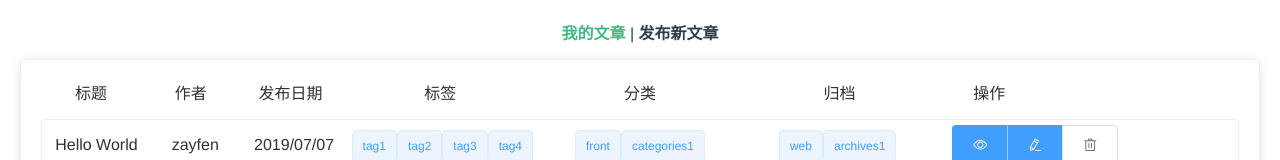
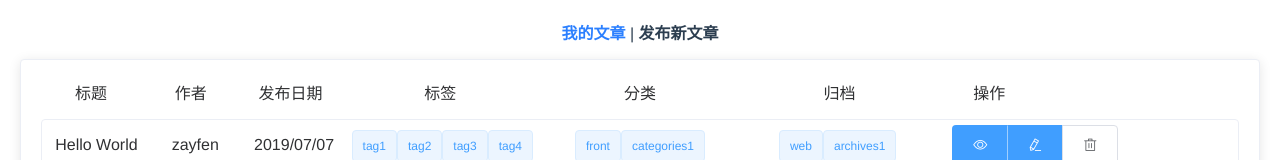
Before and after one commit to zayfen/Writer, a Vue app in the folder frontend/writer/: page / in a window 1280 px wide. Shown: the top 160 px of the page. Built offline with nearby package versions, Linux system fonts and the light colour scheme.

Commit message:
chore: change color

```diff
--- a/frontend/writer/src/App.vue
+++ b/frontend/writer/src/App.vue
@@ -23,7 +23,7 @@
     font-weight: bold;
     color: #2c3e50;
     &.router-link-exact-active {
-      color: #42b983;
+      color: #2c80ff;
     }
   }
 }
```
